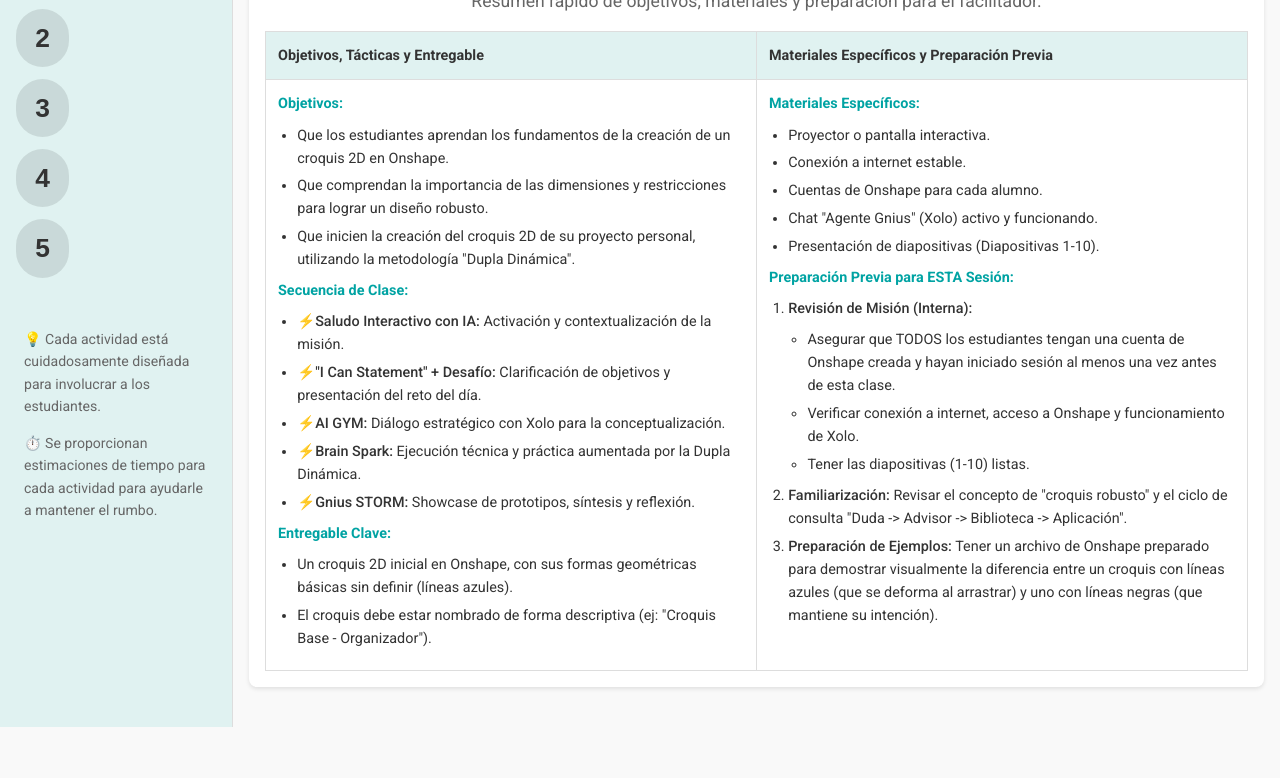
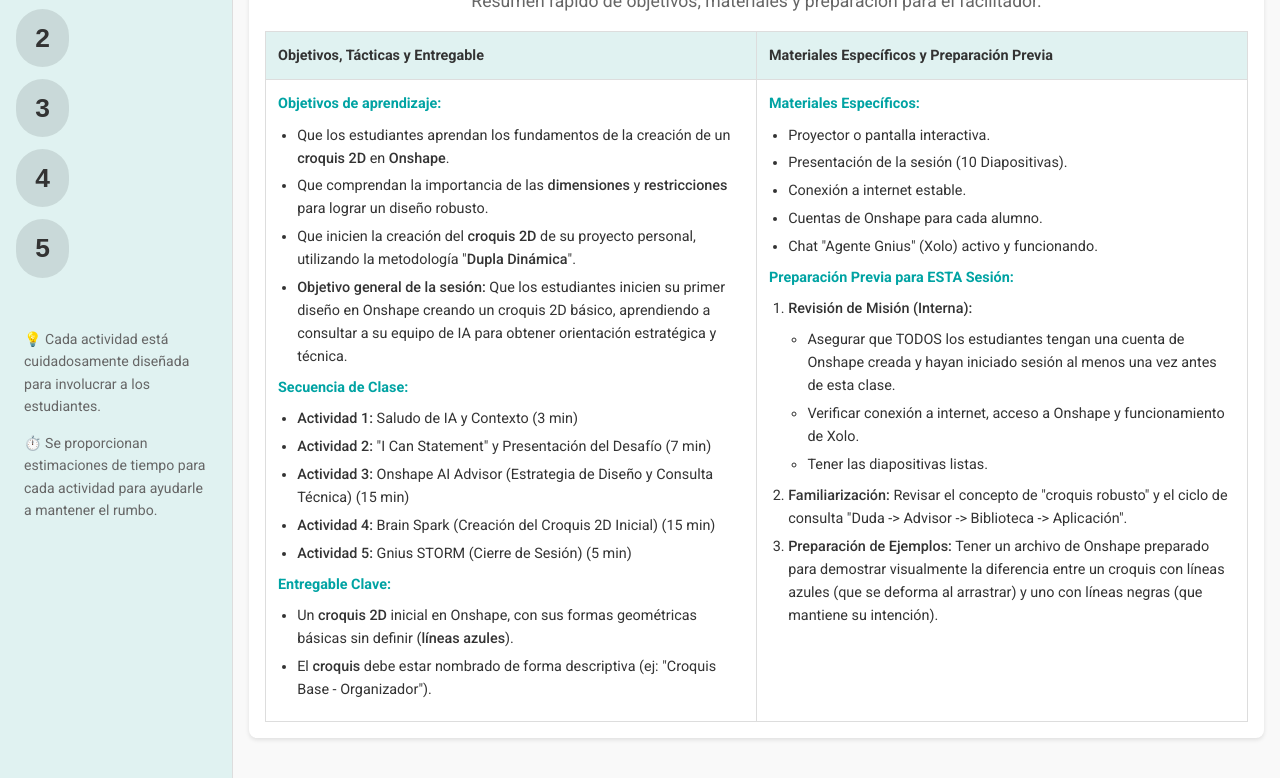
Before and after one commit to Gnius-Club/AIF_S1_MT02, a plain HTML site: page index.html in a window 1280 px wide. Shown: the part 322-1100 px from the top of the page. Before the commit the page ends 1049 px from the top, so only its background shows below. Drawn offline with Linux system fonts and the light colour scheme.

Commit message:
Update index.html

```diff
--- a/index.html
+++ b/index.html
@@ -3,7 +3,7 @@
 <head>
     <meta charset="UTF-8">
     <meta name="viewport" content="width=device-width, initial-scale=1.0">
-    <title>Playbook Sesión 2: El Croquis Inteligente</title>
+    <title>Playbook: Sesión 2 - 1ro Secundaria</title>
     <link rel="stylesheet" href="style.css">
     <link rel="stylesheet" href="https://fonts.googleapis.com/css2?family=Roboto:wght@400;500;700&display=swap">
     <link rel="stylesheet" href="https://cdnjs.cloudflare.com/ajax/libs/font-awesome/6.0.0/css/all.min.css" integrity="sha512-9usAa10IRO0HhonpyAIVpjrylPvoDwiPUiKdWk5t3PyolY1cOd4DSE0Ga+ri4AuTroPR5aQvXU9xC6qOPnzFeg==" crossorigin="anonymous" referrerpolicy="no-referrer" />
@@ -11,7 +11,7 @@
 <body>
 
     <header>
-        <h1><span class="book-icon">📋</span> <strong>Playbook Sesión 2: El Croquis Inteligente</strong></h1>
+        <h1><span class="book-icon">📋</span> <strong>Playbook: Sesión 2 - 1ro Secundaria</strong></h1>
         <div class="header-widgets">
             <div class="timer-container">
                 <span id="timer">⏱️ 00:00</span>
@@ -56,7 +56,7 @@
 
             <!-- SECCIÓN "DE UN VISTAZO" (ANTES ACTIVITY-0) -->
             <div class="activity-card" id="activity-0">
-                <h2><span class="book-icon">📝</span> De un Vistazo: Sesión Gnius</h2>
+                <h2><span class="book-icon">📝</span> De un Vistazo: El Croquis Inteligente</h2>
                 <p class="overview-subtitle">Resumen rápido de objetivos, materiales y preparación para el facilitador.</p>
                 <div class="overview-table-container">
                     <table>
@@ -69,34 +69,35 @@
                         <tbody>
                             <tr>
                                 <td>
-                                    <strong>Objetivos:</strong>
+                                    <strong>Objetivos de aprendizaje:</strong>
                                     <ul>
-                                        <li>Que los estudiantes aprendan los fundamentos de la creación de un croquis 2D en Onshape.</li>
-                                        <li>Que comprendan la importancia de las dimensiones y restricciones para lograr un diseño robusto.</li>
-                                        <li>Que inicien la creación del croquis 2D de su proyecto personal, utilizando la metodología "Dupla Dinámica".</li>
+                                        <li>Que los estudiantes aprendan los fundamentos de la creación de un <strong>croquis 2D</strong> en <strong>Onshape</strong>.</li>
+                                        <li>Que comprendan la importancia de las <strong>dimensiones</strong> y <strong>restricciones</strong> para lograr un diseño robusto.</li>
+                                        <li>Que inicien la creación del <strong>croquis 2D</strong> de su proyecto personal, utilizando la metodología "<strong>Dupla Dinámica</strong>".</li>
+                                        <li><strong>Objetivo general de la sesión:</strong> Que los estudiantes inicien su primer diseño en Onshape creando un croquis 2D básico, aprendiendo a consultar a su equipo de IA para obtener orientación estratégica y técnica.</li>
                                     </ul>
                                     <strong>Secuencia de Clase:</strong>
                                     <ul>
-                                        <li><strong class="tactic-highlight">⚡Saludo Interactivo con IA:</strong> Activación y contextualización de la misión.</li>
-                                        <li><strong class="tactic-highlight">⚡"I Can Statement" + Desafío:</strong> Clarificación de objetivos y presentación del reto del día.</li>
-                                        <li><strong class="tactic-highlight">⚡AI GYM:</strong> Diálogo estratégico con Xolo para la conceptualización.</li>
-                                        <li><strong class="tactic-highlight">⚡Brain Spark:</strong> Ejecución técnica y práctica aumentada por la Dupla Dinámica.</li>
-                                        <li><strong class="tactic-highlight">⚡Gnius STORM:</strong> Showcase de prototipos, síntesis y reflexión.</li>
+                                        <li><strong>Actividad 1:</strong> Saludo de IA y Contexto (3 min)</li>
+                                        <li><strong>Actividad 2:</strong> "I Can Statement" y Presentación del Desafío (7 min)</li>
+                                        <li><strong>Actividad 3:</strong> Onshape AI Advisor (Estrategia de Diseño y Consulta Técnica) (15 min)</li>
+                                        <li><strong>Actividad 4:</strong> Brain Spark (Creación del Croquis 2D Inicial) (15 min)</li>
+                                        <li><strong>Actividad 5:</strong> Gnius STORM (Cierre de Sesión) (5 min)</li>
                                     </ul>
                                     <strong>Entregable Clave:</strong>
                                     <ul>
-                                        <li>Un croquis 2D inicial en Onshape, con sus formas geométricas básicas sin definir (líneas azules).</li>
-                                        <li>El croquis debe estar nombrado de forma descriptiva (ej: "Croquis Base - Organizador").</li>
+                                        <li>Un <strong>croquis 2D</strong> inicial en Onshape, con sus formas geométricas básicas sin definir (<strong>líneas azules</strong>).</li>
+                                        <li>El <strong>croquis</strong> debe estar nombrado de forma descriptiva (ej: "Croquis Base - Organizador").</li>
                                     </ul>
                                 </td>
                                 <td>
                                     <strong>Materiales Específicos:</strong>
                                     <ul>
                                         <li>Proyector o pantalla interactiva.</li>
+                                        <li>Presentación de la sesión (10 Diapositivas).</li>
                                         <li>Conexión a internet estable.</li>
                                         <li>Cuentas de Onshape para cada alumno.</li>
                                         <li>Chat "Agente Gnius" (Xolo) activo y funcionando.</li>
-                                        <li>Presentación de diapositivas (Diapositivas 1-10).</li>
                                     </ul>
                                     <strong>Preparación Previa para ESTA Sesión:</strong>
                                     <ol>
@@ -104,7 +105,7 @@
                                             <ul>
                                                 <li>Asegurar que TODOS los estudiantes tengan una cuenta de Onshape creada y hayan iniciado sesión al menos una vez antes de esta clase.</li>
                                                 <li>Verificar conexión a internet, acceso a Onshape y funcionamiento de Xolo.</li>
-                                                <li>Tener las diapositivas (1-10) listas.</li>
+                                                <li>Tener las diapositivas listas.</li>
                                             </ul>
                                         </li>
                                         <li><strong>Familiarización:</strong> Revisar el concepto de "croquis robusto" y el ciclo de consulta "Duda -> Advisor -> Biblioteca -> Aplicación".</li>
@@ -125,24 +126,24 @@
                     <div class="step-card">
                         <div class="step-content">
                             <h3>Paso 1: Bienvenida y Contexto de la Misión ⏰ 1 minuto</h3>
-                            <p>(Proyectar Diapositiva 2) El facilitador introduce el objetivo de la misión: pasar de la visión conceptual a la ejecución geométrica.</p>
+                            <p>(Proyectar Diapositiva 2) Introduce el objetivo de la misión: pasar de la visión conceptual a la ejecución geométrica.</p>
                         </div>
                         <div class="collapsible">
                             <button type="button" class="collapsible-button">Diálogo Sugerido</button>
                             <div class="collapsible-content">
-                                <p class="dialogue assistant">Muy bien. Ya tienen su brief y su visión. Es hora de pasar del concepto a la geometría. Hoy entra en juego su consultor técnico, el Onshape AI Advisor. El Rol de Xolo será guiar su estrategia de diseño, mientras que el Advisor responderá sus dudas técnicas. Aprender a diferenciar nuestras funciones es clave para su eficiencia.</p>
+                                <p class="dialogue assistant">Muy bien. Ya tienen su <strong>brief</strong> y su <strong>visión</strong>. Es hora de pasar del <strong>concepto</strong> a la <strong>geometría</strong>. Hoy entra en juego su <strong>consultor técnico</strong>, el <strong>Onshape AI Advisor</strong>. El Rol de <strong>Xolo</strong> será guiar su <strong>estrategia de diseño</strong>, mientras que el Advisor responderá sus dudas técnicas. Aprender a diferenciar nuestras funciones es clave para su eficiencia.</p>
                             </div>
                         </div>
                     </div>
                       <div class="step-card">
                         <div class="step-content">
                             <h3>Paso 2: Activación de la IA ⏰ 2 minutos</h3>
-                            <p>El facilitador guía a los alumnos para que inicien su sesión de trabajo con Xolo, reforzando la rutina de la "Dupla Dinámica".</p>
+                            <p>Guía a los alumnos para que inicien su sesión de trabajo con Xolo, reforzando la rutina de la "Dupla Dinámica".</p>
                         </div>
                         <div class="collapsible">
                             <button type="button" class="collapsible-button">Diálogo Sugerido</button>
                             <div class="collapsible-content">
-                                <p class="dialogue assistant">Para comenzar, inicien su sesión en el chat con Xolo. Escriban 'Hola Xolo, listo para la Misión 2' junto con su nombre, perfil de aprendizaje (Piloto, Ingeniero, etc.) y sus intereses. Esperen su confirmación para continuar.</p>
+                                <p class="dialogue assistant">Para comenzar, inicien su sesión en el chat con Xolo. Escriban <strong>'Hola Xolo, listo para la Misión 2'</strong> junto con su nombre, perfil de aprendizaje (Piloto, Ingeniero, etc.) y sus intereses. Esperen su confirmación para continuar.</p>
                             </div>
                         </div>
                     </div>
@@ -156,19 +157,19 @@
                     <div class="step-card">
                         <div class="step-content">
                             <h3>Paso 1: Presentación del Concepto y el Desafío ⏰ 4 minutos</h3>
-                            <p>(Proyectar Diapositiva 3) El facilitador presenta Onshape por primera vez y explica el concepto de un "croquis robusto".</p>
+                            <p>(Proyectar Diapositiva 3) Presenta Onshape por primera vez y explica el concepto de un "croquis robusto".</p>
                         </div>
                         <div class="collapsible">
                             <button type="button" class="collapsible-button">Diálogo Sugerido</button>
                             <div class="collapsible-content">
-                                <p class="dialogue assistant">Hoy abrimos Onshape por primera vez. Puede parecer abrumador, pero no se preocupen. No necesitan saberlo todo, sino aprender a encontrar la información que necesitan. Onshape es la herramienta; su brief es el plan. Un buen croquis no es un simple dibujo, es una 'intención' definida por reglas. Si cambian una medida, el resto debe comportarse de forma predecible. A esto se le llama un 'croquis robusto'. Su misión hoy es empezar a construir ese croquis, no terminarlo.</p>
+                                <p class="dialogue assistant">Hoy abrimos <strong>Onshape</strong> por primera vez. Puede parecer abrumador, pero no se preocupen. No necesitan saberlo todo, sino aprender a encontrar la información que necesitan. <strong>Onshape</strong> es la herramienta; su <strong>brief</strong> es el plan. Un buen <strong>croquis</strong> no es un simple dibujo, es una '<strong>intención</strong>' definida por <strong>reglas</strong>. Si cambian una medida, el resto debe comportarse de forma predecible. A esto se le llama un '<strong>croquis robusto</strong>'. Su misión hoy es empezar a construir ese <strong>croquis</strong>, no terminarlo.</p>
                             </div>
                         </div>
                     </div>
                     <div class="step-card">
                         <div class="step-content">
                             <h3>Paso 2: Declaración del "I Can Statement" ⏰ 3 minutos</h3>
-                            <p>(Proyectar Diapositiva 4) El facilitador presenta el objetivo de aprendizaje concreto de la sesión.</p>
+                            <p>(Proyectar Diapositiva 4) Presenta el objetivo de aprendizaje concreto de la sesión.</p>
                         </div>
                         <div class="collapsible">
                             <button type="button" class="collapsible-button">Diálogo Sugerido</button>
@@ -187,24 +188,24 @@
                     <div class="step-card">
                         <div class="step-content">
                             <h3>Paso 1: Instrucción para la Consulta Estratégica ⏰ 5 minutos</h3>
-                            <p>(Proyectar Diapositiva 5) El facilitador guía a los estudiantes para que consulten a Xolo sobre cómo simplificar su diseño a una forma 2D.</p>
+                            <p>(Proyectar Diapositiva 5) Guía a los estudiantes para que consulten a Xolo sobre cómo simplificar su diseño a una forma 2D.</p>
                         </div>
                         <div class="collapsible">
                             <button type="button" class="collapsible-button">Diálogo Sugerido</button>
                             <div class="collapsible-content">
-                                <p class="dialogue assistant">Ahora, abran Onshape. Hagan clic en 'Crear' y luego en 'Documento'. Nombren su proyecto. Una vez dentro, seleccionen el plano 'Frontal' y hagan clic en el ícono de 'Sketch'. Ahora están listos para dibujar. Busquen el ícono del Onshape AI Advisor en la barra lateral para empezar a consultar. Miren su brief y el moodboard de su proyecto. Olviden los detalles. Su tarea ahora es consultar a Xolo. Pregúntenle: <strong>'Xolo, este es mi proyecto [describan brevemente su proyecto]. ¿Cuál es su forma fundamental o silueta 2D más representativa?'</strong> Piensen en 2D, no en 3D. Lean su consejo estratégico.</p>
+                                <p class="dialogue assistant">Ahora, abran <strong>Onshape</strong>. Hagan clic en '<strong>Crear</strong>' y luego en '<strong>Documento</strong>'. Nombren su proyecto. Una vez dentro, seleccionen el plano '<strong>Frontal</strong>' y hagan clic en el ícono de '<strong>Sketch</strong>'. Ahora están listos para dibujar. Busquen el ícono del <strong>Onshape AI Advisor</strong> en la barra lateral para empezar a consultar. Miren su <strong>brief</strong> y el <strong>moodboard</strong> de su proyecto. Olviden los detalles. Su tarea ahora es consultar a Xolo. Pregúntenle: <strong>“Xolo, este es mi proyecto [describe brevemente tu idea]. ¿Cuál sería la forma 2D más adecuada para comenzar mi diseño en Onshape? ¿Podrías mostrarme cómo usar la herramienta ‘corner rectangle’ y explicarme qué es un croquis?”</strong> Piensen en 2D, no en 3D. Lean su consejo estratégico.</p>
                             </div>
                         </div>
                     </div>
                     <div class="step-card">
                         <div class="step-content">
                             <h3>Paso 2: Profundización en el Flujo de Consulta Técnica ⏰ 10 minutos</h3>
-                            <p>(Proyectar Diapositiva 6) El facilitador explica y modela el ciclo completo de aprendizaje técnico: Duda -> Consulta al Advisor -> Visualización en Biblioteca -> Aplicación.</p>
+                            <p>(Proyectar Diapositiva 6) Explica y modela el ciclo completo de aprendizaje técnico: Duda -> Consulta al Advisor -> Visualización en Biblioteca -> Aplicación.</p>
                         </div>
                         <div class="collapsible">
                             <button type="button" class="collapsible-button">Diálogo Sugerido</button>
                             <div class="collapsible-content">
-                                <p class="dialogue assistant">Excelente. Ahora que tienen la estrategia, necesitan la técnica. Xolo no les dirá cómo dibujar una línea, esa es una pregunta para el Onshape AI Advisor. Su primera tarea es aprender a consultarlo. Pregúntenle algo específico, como: <strong>'How to use the 'corner rectangle' tool in Onshape?'</strong>. Si la respuesta de texto no es clara, su siguiente paso es ir a la Biblioteca de Técnicas Esenciales, buscar el video correspondiente, verlo y luego aplicarlo en Onshape. Este ciclo es la clave del aprendizaje autónomo.</p>
+                                <p class="dialogue assistant">Excelente. Xolo les ha dado la <strong>estrategia</strong> y una introducción a la <strong>técnica</strong>. Ahora, deben profundizar usando el <strong>Onshape AI Advisor</strong>. Si tienen más dudas sobre otras herramientas o pasos, pregúntenle directamente. Por ejemplo, podrían preguntar 'How to use the circle tool?'. Si la respuesta de texto no es clara, su siguiente paso es ir a la <strong>Biblioteca de Técnicas Esenciales</strong>, buscar el video correspondiente, verlo y luego aplicarlo en <strong>Onshape</strong>. Este <strong>ciclo</strong> es la clave del aprendizaje autónomo.</p>
                             </div>
                         </div>
                     </div>
@@ -223,7 +224,7 @@
                         <div class="collapsible">
                             <button type="button" class="collapsible-button">Diálogo Sugerido</button>
                             <div class="collapsible-content">
-                                <p class="dialogue assistant">Ahora, al Brain Spark. Tienen 15 minutos para el trabajo individual. Abran Onshape y comiencen a crear las formas básicas de su croquis. Recuerden el ciclo: si tienen una duda técnica, consulten primero al Onshape AI Advisor. Si necesitan visualizarlo, vayan a la Biblioteca de Técnicas. El objetivo no es terminar, sino empezar. Al final, su croquis tendrá líneas azules, y eso está perfecto. Nombren su croquis de forma descriptiva, como 'Croquis Base - Organizador'. Comiencen.</p>
+                                <p class="dialogue assistant">Ahora, al Brain Spark. Tienen 15 minutos para el trabajo individual. Abran <strong>Onshape</strong> y comiencen a crear las formas básicas de su <strong>croquis</strong>. Recuerden el ciclo: si tienen una duda técnica, consulten primero al <strong>Onshape AI Advisor</strong>. Si necesitan visualizarlo, vayan a la <strong>Biblioteca de Técnicas</strong>. El objetivo no es terminar, sino empezar. Al final, su croquis tendrá <strong>líneas azules</strong>, y eso está perfecto. Nombren su croquis de forma descriptiva, como 'Croquis Base - Organizador'. Comiencen.</p>
                             </div>
                         </div>
                     </div>
@@ -237,7 +238,7 @@
                     <div class="step-card">
                         <div class="step-content">
                             <h3>Paso 1: Think (Reflexión Individual) ⏰ 1 minuto</h3>
-                            <p>(Proyectar Diapositiva 8) El facilitador guía una reflexión silenciosa e individual sobre el proceso de aprendizaje.</p>
+                            <p>(Proyectar Diapositiva 8) Guía una reflexión silenciosa e individual sobre el proceso de aprendizaje.</p>
                         </div>
                         <div class="collapsible">
                             <button type="button" class="collapsible-button">Diálogo Sugerido</button>
@@ -257,7 +258,7 @@
                             <button type="button" class="collapsible-button">Diálogo Sugerido</button>
                             <div class="collapsible-content">
                                 <p class="dialogue assistant">
-                                    Ahora, en parejas. Compartan sus pantallas mostrando su croquis con líneas azules. Expliquen a su compañero sus respuestas a las preguntas de la reflexión. Concéntrense en el proceso de cómo obtuvieron la información.
+                                    Ahora, en parejas. Compartan sus pantallas mostrando su <strong>croquis</strong> con <strong>líneas azules</strong>. Expliquen a su compañero sus respuestas a las preguntas de la reflexión. Concéntrense en el proceso de cómo obtuvieron la información.
                                 </p>
                             </div>
                         </div>
@@ -265,16 +266,16 @@
                     <div class="step-card">
                         <div class="step-content">
                             <h3>Paso 3: Share (Síntesis y Cierre) ⏰ 2 minutos</h3>
-                            <p>(Proyectar Diapositiva 10) El facilitador recoge impresiones y cierra con la consolidación de Xolo sobre el trabajo realizado.</p>
+                            <p>(Proyectar Diapositiva 10) Recoge impresiones y cierra con la consolidación de Xolo sobre el trabajo realizado.</p>
                         </div>
                         <div class="collapsible">
                             <button type="button" class="collapsible-button">Diálogo Sugerido</button>
                             <div class="collapsible-content">
                                 <p class="dialogue assistant">
-                                    Volvemos al grupo. ¿Algún voluntario que quiera compartir una pregunta interesante que le hizo al Advisor? (Escucha 1-2 respuestas). Excelente. Para cerrar la misión, Xolo nos deja esta síntesis:
+                                    Volvemos al grupo. ¿Algún voluntario que quiera compartir una pregunta interesante que le hizo al <strong>Advisor</strong>? (Escucha 1-2 respuestas). Excelente. Para cerrar la misión, Xolo nos deja esta síntesis:
                                 </p>
                                 <p class="dialogue assistant">
-                                    <strong>Xolo concluye la sesión con esta reflexión:</strong> "Han creado la intención geométrica de su diseño. Las líneas son azules porque aún no tienen reglas. Son libres, pero también impredecibles. En nuestra próxima misión, las anclaremos con dimensiones y restricciones para hacerlas robustas e inteligentes. Han aprendido a usar a su equipo de consultores. Es un gran avance."
+                                    <strong>Xolo concluye la sesión con esta reflexión:</strong> "Han creado la <strong>intención geométrica</strong> de su diseño. Las líneas son <strong>azules</strong> porque aún no tienen <strong>reglas</strong>. Son libres, pero también impredecibles. En nuestra próxima misión, las anclaremos con <strong>dimensiones</strong> y <strong>restricciones</strong> para hacerlas <strong>robustas</strong> e <strong>inteligentes</strong>. Han aprendido a usar a su equipo de consultores. Es un gran avance."
                                 </p>
                             </div>
                         </div>
```
